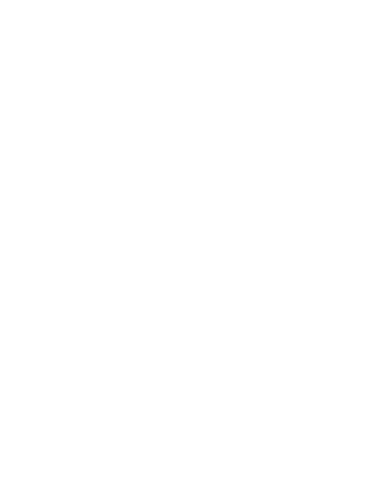
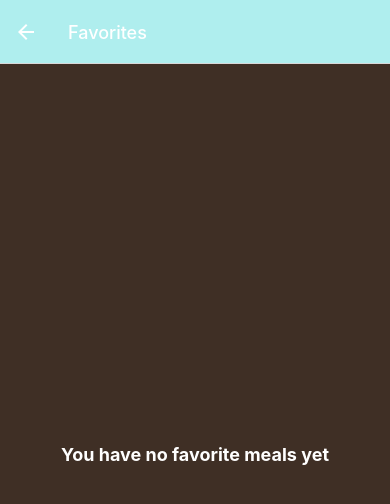
Before and after one commit to mdrdavid/meals-app, a React Native app in the folder meals-app/: screen /Favorites in a window 390 px wide. Shown: the top 504 px of the page. Built offline with nearby package versions, Linux system fonts and the light colour scheme.

Commit message:
Manage favorite meals with context api

```diff
--- a/meals-app/App.js
+++ b/meals-app/App.js
@@ -8,6 +8,7 @@
 import MealsOverviewScreen from "./screens/MealsOverviewScreen";
 import MealsDetailsScreen from "./screens/MealsDetailsScreen";
 import FavoritesScreen from "./screens/FavoritesScreen";
+// import FavoriteContextProvider from "../store/context/favarites-context";
 import FavoriteContextProvider from "./store/context/Favarites-context";
 
 const Stack = createNativeStackNavigator();
@@ -16,7 +17,7 @@
   return (
     <>
       <StatusBar style="light" />
-      <FavoriteContextProvider>
+      {/* <FavoriteContextProvider> */}
       <NavigationContainer>
         {/* set default screen options that will appear on all screens */}
         <Stack.Navigator
@@ -71,7 +72,7 @@
       />
         </Stack.Navigator>
       </NavigationContainer>
-      </FavoriteContextProvider>
+      {/* </FavoriteContextProvider> */}
     </>
   );
 }
--- a/meals-app/components/MealItem.js
+++ b/meals-app/components/MealsList/MealItem.js
@@ -8,7 +8,7 @@
   Platform,
 } from "react-native";
 import { useNavigation } from "@react-navigation/native";
-import MealDetail from "./MealDetails";
+import MealDetail from "../MealDetails";
 
 function MealItem({
   id,
--- /dev/null
+++ b/meals-app/components/MealsList/MealsList.js
@@ -0,0 +1,38 @@
+import React from 'react'
+import {View, FlatList, StyleSheet} from 'react-native'
+
+import MealItem from './MealItem';
+
+function MealsList({items}) {
+    function renderMealItem(itemData) {
+      const item = itemData.item;
+      const mealItemProps = {
+        id: item.id,
+        title: item.title,
+        imageUrl: item.imageUrl,
+        duration: item.duration,
+        complexity: item.complexity,
+        affordability: item.affordability,
+      };
+      return <MealItem {...mealItemProps} />;
+    }
+    return (
+      <View style={styles.container}>
+        {/* <Text>Meals Overview Screen {categoryId}</Text> */}
+        <FlatList
+          data={items}
+          keyExtractor={(item) => item.id}
+          renderItem={renderMealItem}
+        />
+      </View>
+  )
+}
+
+export default MealsList;
+
+const styles = StyleSheet.create({
+  container: {
+    flex: 1,
+    padding: 16,
+  },
+});
--- a/meals-app/screens/FavoritesScreen.js
+++ b/meals-app/screens/FavoritesScreen.js
@@ -1,14 +1,37 @@
-import React from 'react'
-import { View } from 'react-native'
+import React, { useContext } from 'react'
+import { View, Text, StyleSheet } from 'react-native';
+
+
+import MealsList from '../components/MealsList/MealsList'
+import { FavoriteContext } from '../store/context/Favarites-context'
+import { MEALS } from '../data/dummy-data';
 
 function FavoritesScreen() {
+  const favoriteMealsContext = useContext(FavoriteContext);
+
+  const favoriteMeal = MEALS.filter(meal =>favoriteMealsContext.ids.includes(meal.id))
+
+  if(favoriteMeal.length === 0){
+    return <View style={styles.rootContainer}>
+      <Text style={styles.text}>You have no favorite meals yet</Text>
+    </View>
+  }
   return (
-    <View>
-        <Text>
-            My Favorite
-        </Text>
-    </View>
+    <MealsList items={favoriteMeal}/>
   )
 }
 
-export default FavoritesScreen
+export default FavoritesScreen;
+
+const styles = StyleSheet.create({
+  rootContainer: {
+    flex: 1,
+    justifyContent: "center",
+    alignItems: "center",
+  },
+  text: {
+    fontSize: 18,
+    fontWeight: "bold",
+    color: "white"
+  }
+})
--- a/meals-app/screens/MealsOverviewScreen.js
+++ b/meals-app/screens/MealsOverviewScreen.js
@@ -1,10 +1,9 @@
 import React, { useEffect, useLayoutEffect } from "react";
 
-import { View, FlatList, StyleSheet, Text } from "react-native";
 import { useRoute } from "@react-navigation/native"; // alternative of route
 
 import { MEALS, CATEGORIES } from "../data/dummy-data";
-import MealItem from "../components/MealItem";
+import MealsList from "../components/MealsList/MealsList";
 
 // get a route prop in a component registered as a screen in react navigation
 function MealsOverviewScreen({ route, navigation }) {
@@ -29,36 +28,7 @@
       title: categoryTitle,
     });
   }, [categoryId, navigation]);
-
-  function renderMealItem(itemData) {
-    const item = itemData.item;
-    const mealItemProps = {
-      id: item.id,
-      title: item.title,
-      imageUrl: item.imageUrl,
-      duration: item.duration,
-      complexity: item.complexity,
-      affordability: item.affordability,
-    };
-    return <MealItem {...mealItemProps} />;
-  }
-  return (
-    <View style={styles.container}>
-      {/* <Text>Meals Overview Screen {categoryId}</Text> */}
-      <FlatList
-        data={displayedMeals}
-        keyExtractor={(item) => item.id}
-        renderItem={renderMealItem}
-      />
-    </View>
-  );
+  return <MealsList items={displayedMeals}/>
 }
 
 export default MealsOverviewScreen;
-
-const styles = StyleSheet.create({
-  container: {
-    flex: 1,
-    padding: 16,
-  },
-});
```
